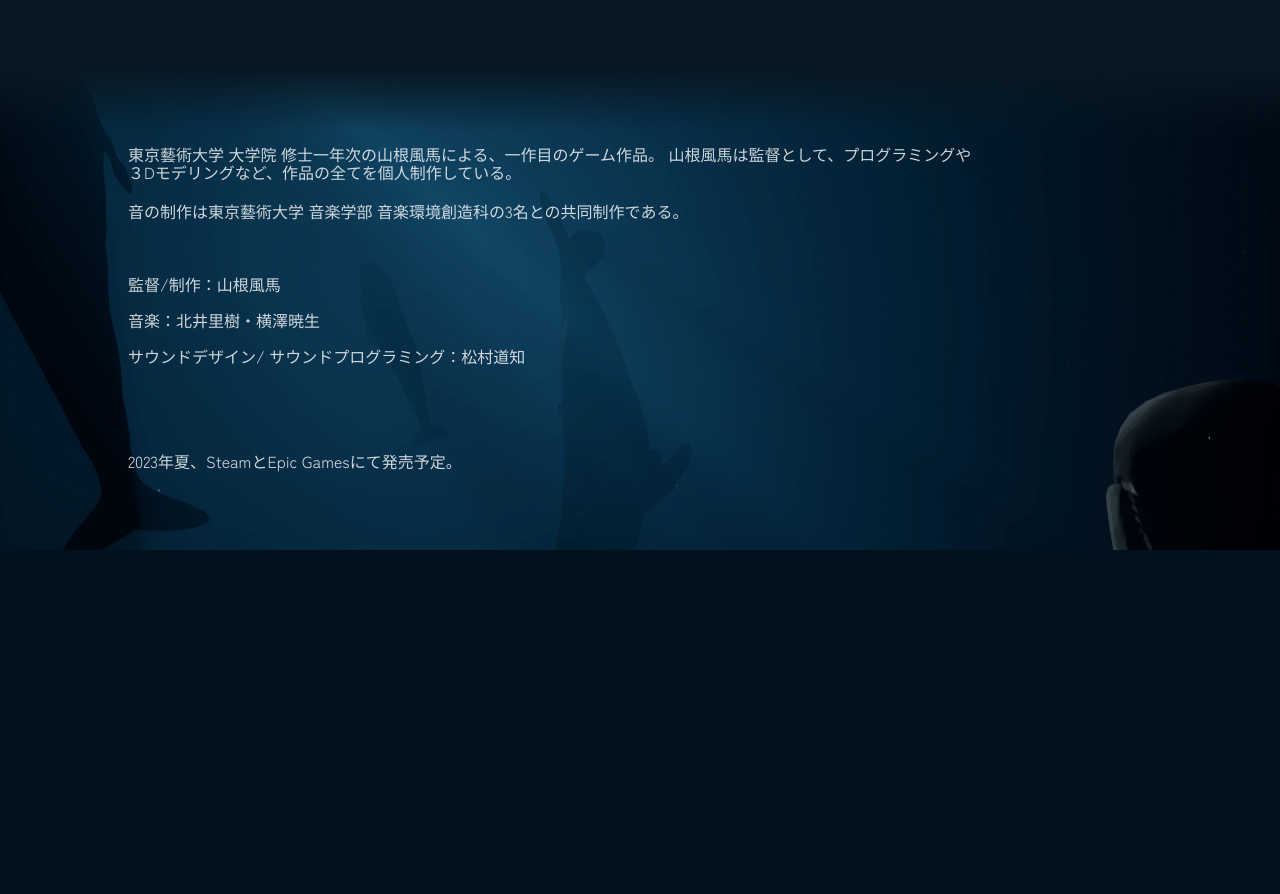
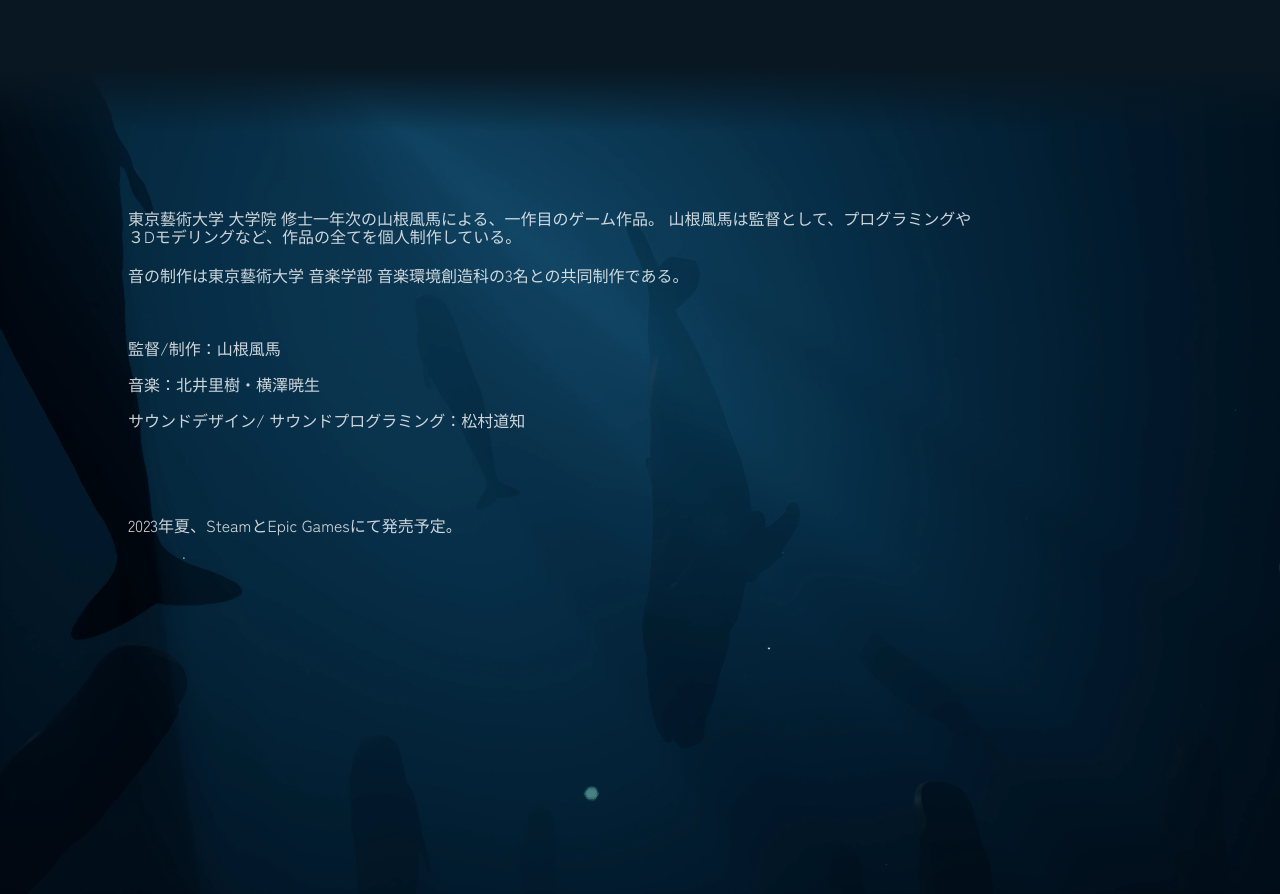
Before and after one commit to chandlerazling/fuma-test, a plain HTML site: page index.html in a window 1280 px wide. Shown: the part 1394-2288 px from the top of the page. Before the commit the page ends 1944 px from the top, so only its background shows below. Drawn offline with Linux system fonts and the light colour scheme.

Commit message:
larger bottom pic

```diff
--- a/style.css
+++ b/style.css
@@ -230,3 +230,10 @@
         grid-template-rows: auto;
       }
     }
+
+    @media (min-width: 767px) {
+      #game-overview__bottom_inner {
+        padding-top: 64px;
+        padding-bottom: 280px;
+      }
+    }
```
